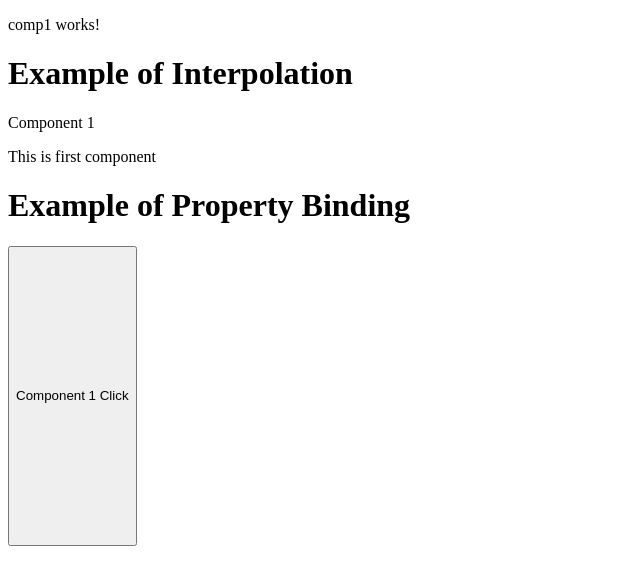
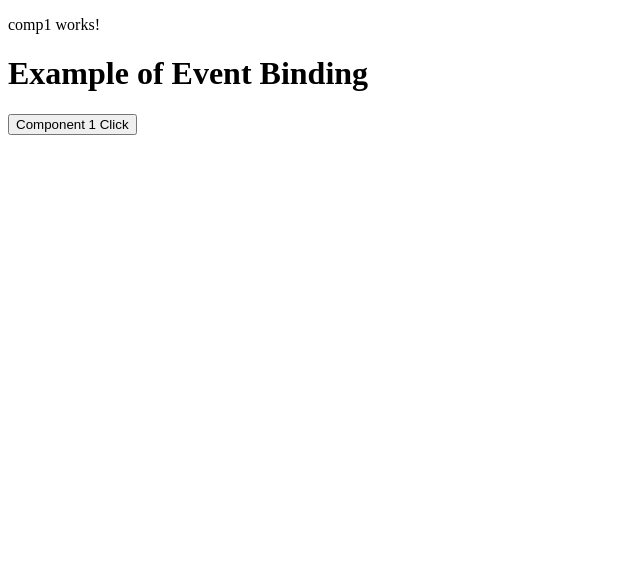
Before and after one commit to deeppatel23/LearnAngular, an Angular app: page / in a window 1280 px wide. Shown: the top 584 px of the page, without its empty margins (0-640 px from the left). Built offline with nearby package versions, Linux system fonts and the light colour scheme.

Commit message:
event-binding

```diff
--- a/src/app/comp1/comp1.component.html
+++ b/src/app/comp1/comp1.component.html
@@ -1,10 +1,7 @@
 <p>comp1 works!</p>
-<h1>Example of Interpolation</h1>
-<p>{{comp.title}}</p>
-<p>{{comp.description}}</p>
 
 
-<h1>Example of Property Binding</h1>
-<button [style.height.px] = 'btnHeight' >
+<h1>Example of Event Binding</h1>
+<button (click)="compClick()" >
     Component 1 Click
 </button >
--- a/src/app/comp1/comp1.component.ts
+++ b/src/app/comp1/comp1.component.ts
@@ -6,9 +6,7 @@ import { Component } from '@angular/core';
   styleUrls: ['./comp1.component.css']
 })
 export class Comp1Component {
-  comp = {
-    title: 'Component 1',
-    description: 'This is first component'
+  compClick(){
+    console.log('Component1 clicked!')
   }
-  btnHeight: number = 300
 }
```
Also changed, not shown: screenshots/4.png (added).
